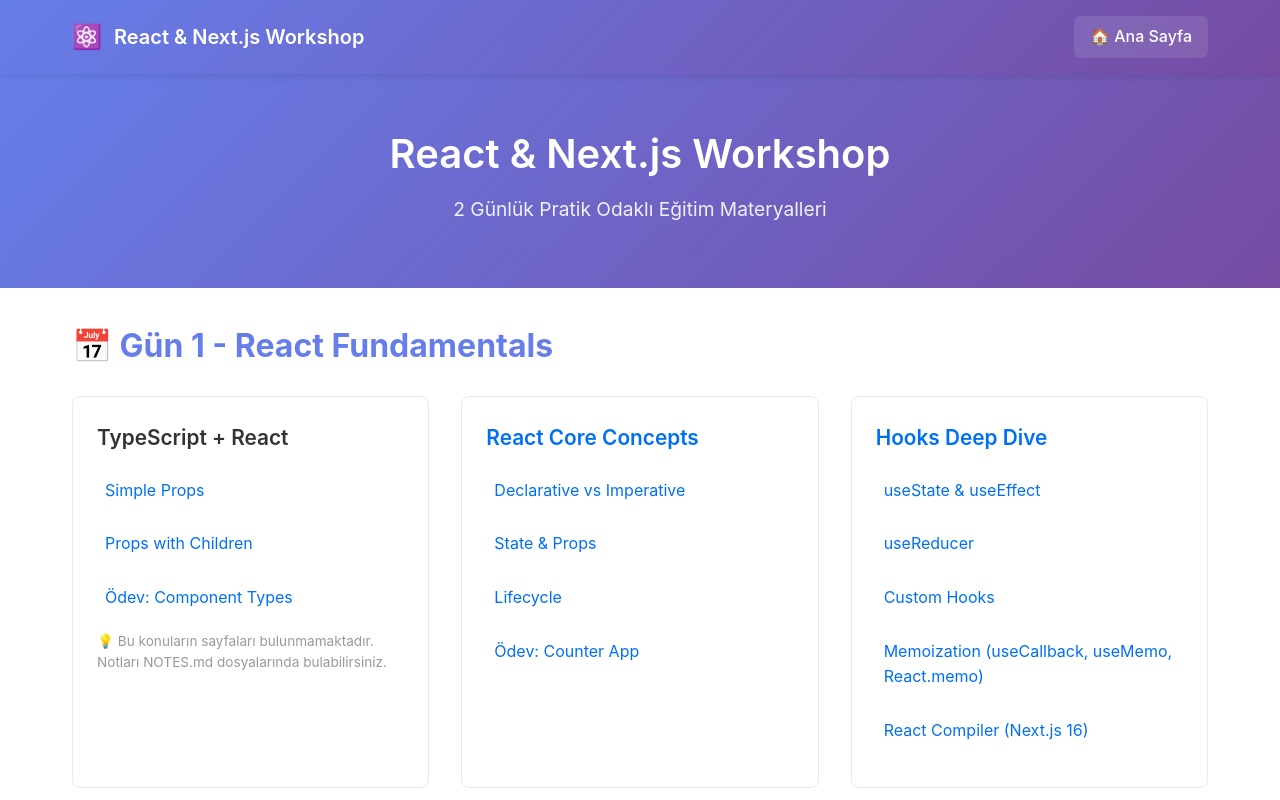
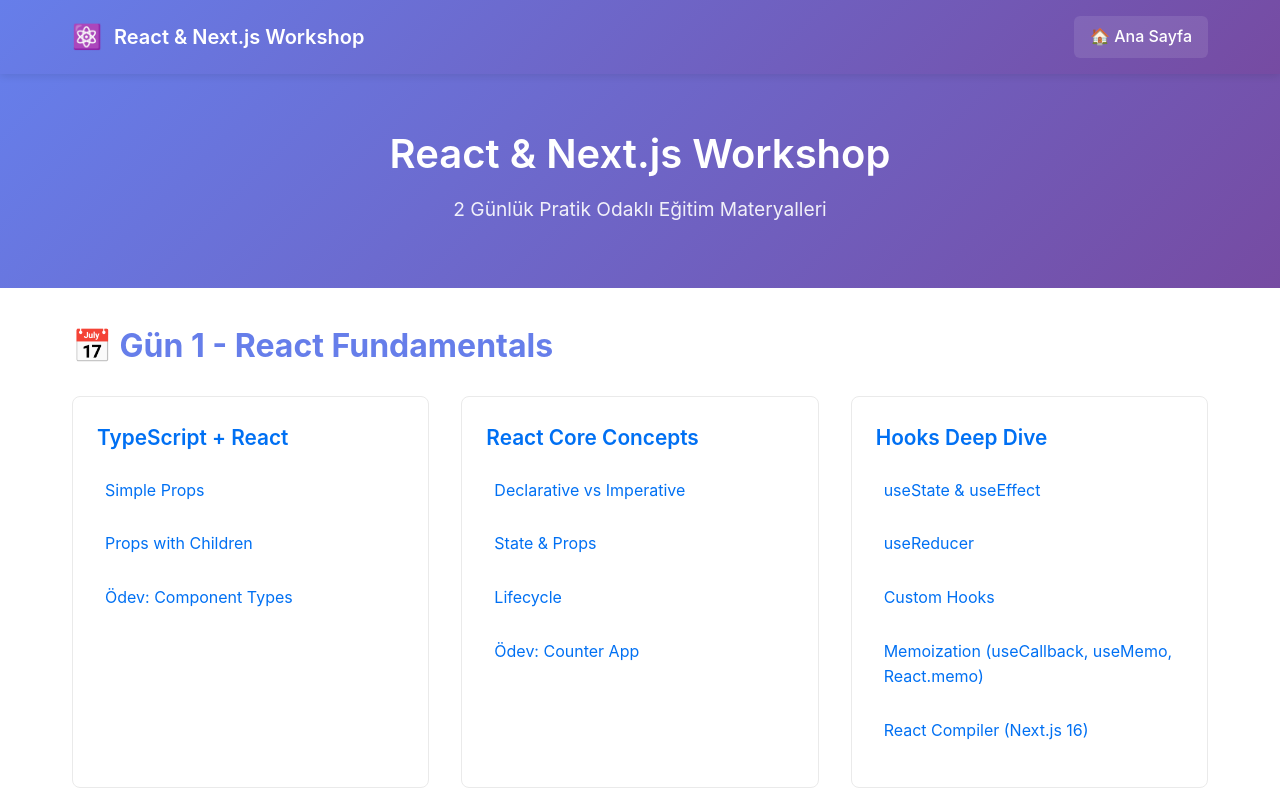
Before and after one commit to berksafran/react-workshop, a Next.js app in the folder 03-react-nextjs-workshop/: page / in a window 1280 px wide. Shown: the top 800 px of the page. Built offline with nearby package versions, Linux system fonts and the light colour scheme.

Commit message:
feat: Add workshop plan and new markdown files, and update homepage to link TypeScript + React section.

```diff
--- a/03-react-nextjs-workshop/app/page.tsx
+++ b/03-react-nextjs-workshop/app/page.tsx
@@ -14,15 +14,12 @@
           <h2><Link href="/day1" style={{ color: '#667eea', fontWeight: 'bold' }}>📅 Gün 1 - React Fundamentals</Link></h2>
           <div className={styles.topics}>
             <div className={styles.topic}>
-              <h3>TypeScript + React</h3>
+              <h3><Link href="/day1/01-typescript-react">TypeScript + React</Link></h3>
               <ul>
                 <li><Link href="/day1/01-typescript-react/01-simple-props">Simple Props</Link></li>
                 <li><Link href="/day1/01-typescript-react/02-props-with-children">Props with Children</Link></li>
                 <li><Link href="/day1/01-typescript-react/03-ODEV-component-types">Ödev: Component Types</Link></li>
               </ul>
-              <p className={styles.note}>
-                💡 Bu konuların sayfaları bulunmamaktadır. Notları NOTES.md dosyalarında bulabilirsiniz.
-              </p>
             </div>
 
             <div className={styles.topic}>
```
